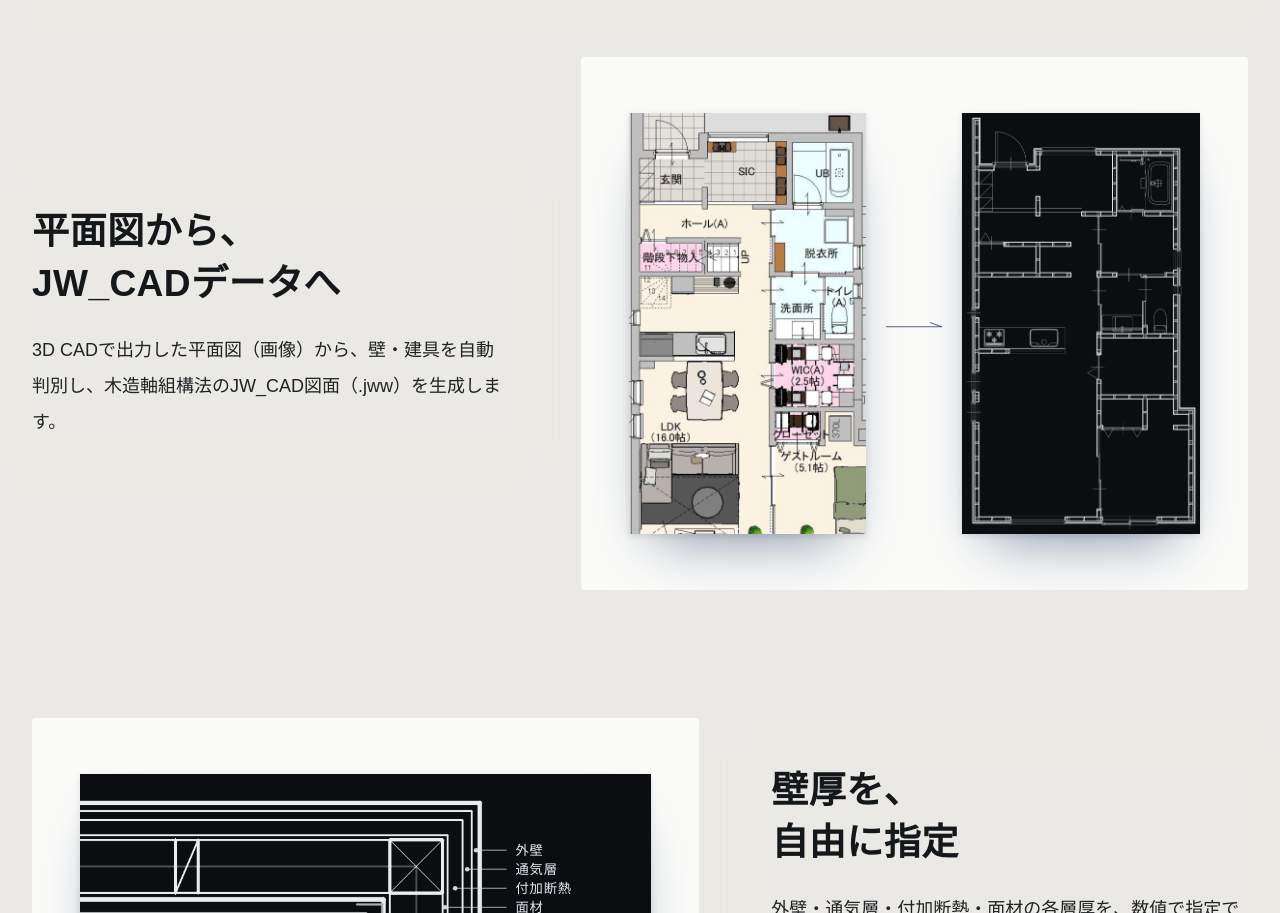
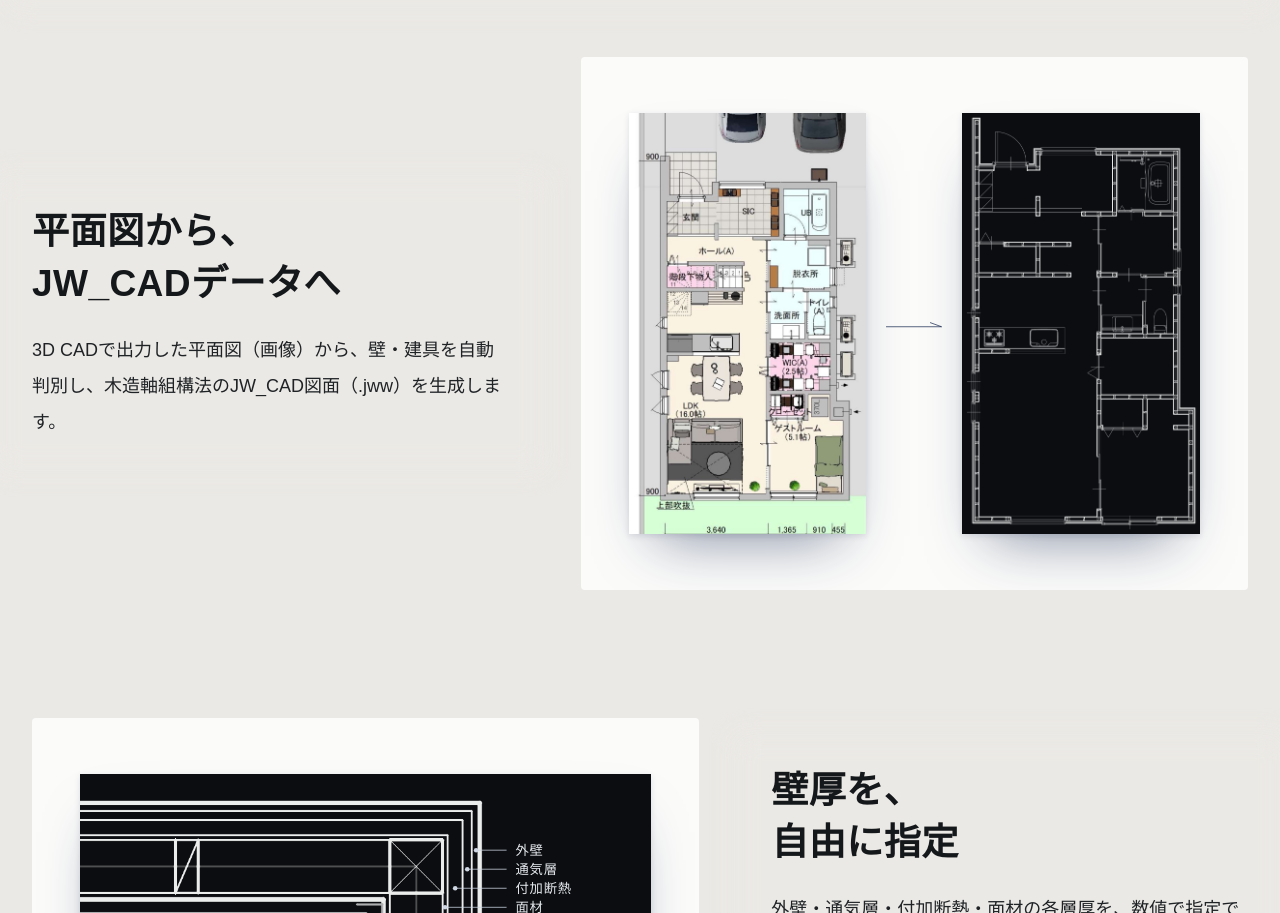
Before and after one commit to hiro11sbr/jw-auto-draw, a plain HTML site: page index.html in a window 1280 px wide. Shown: the part 2116-3029 px from the top of the page. Drawn offline with Linux system fonts and the light colour scheme; animation ran at ten frames a second; a web font is replaced by a local one.

Commit message:
Point top-page input image to IMG_9297.jpeg (trimmed replacement uploaded by owner)

```diff
--- a/index.html
+++ b/index.html
@@ -234,7 +234,7 @@ footer { margin-top:112px; border-top:1px solid var(--ink); padding:32px 0 56px;
         </div>
         <div class="fv">
           <div class="pair">
-            <figure><img src="in_1F.jpg" alt="入力：3D CADの平面図（画像）"></figure>
+            <figure><img src="IMG_9297.jpeg" alt="入力：3D CADの平面図（画像）"></figure>
             <svg class="ar" width="96" height="16" viewBox="0 0 96 16" aria-hidden="true"><path d="M0 15H95.5M75.5 7.8L95.2 15" fill="none" stroke="#13254d" stroke-width="1.2" stroke-linecap="butt" shape-rendering="geometricPrecision"/></svg>
             <figure class="out"><img src="out_1F.jpg" alt="出力：JW_CADデータ（.jww）を表示した図"></figure>
           </div>
```
